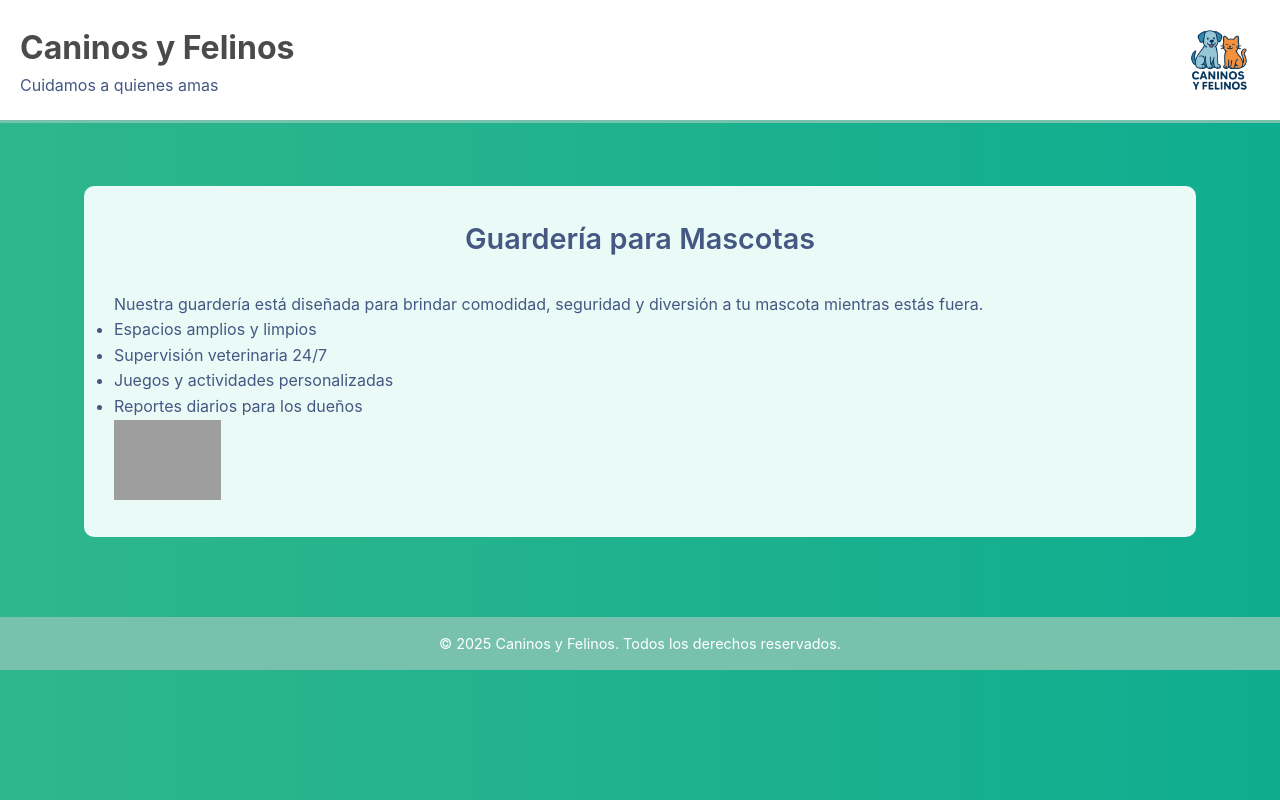
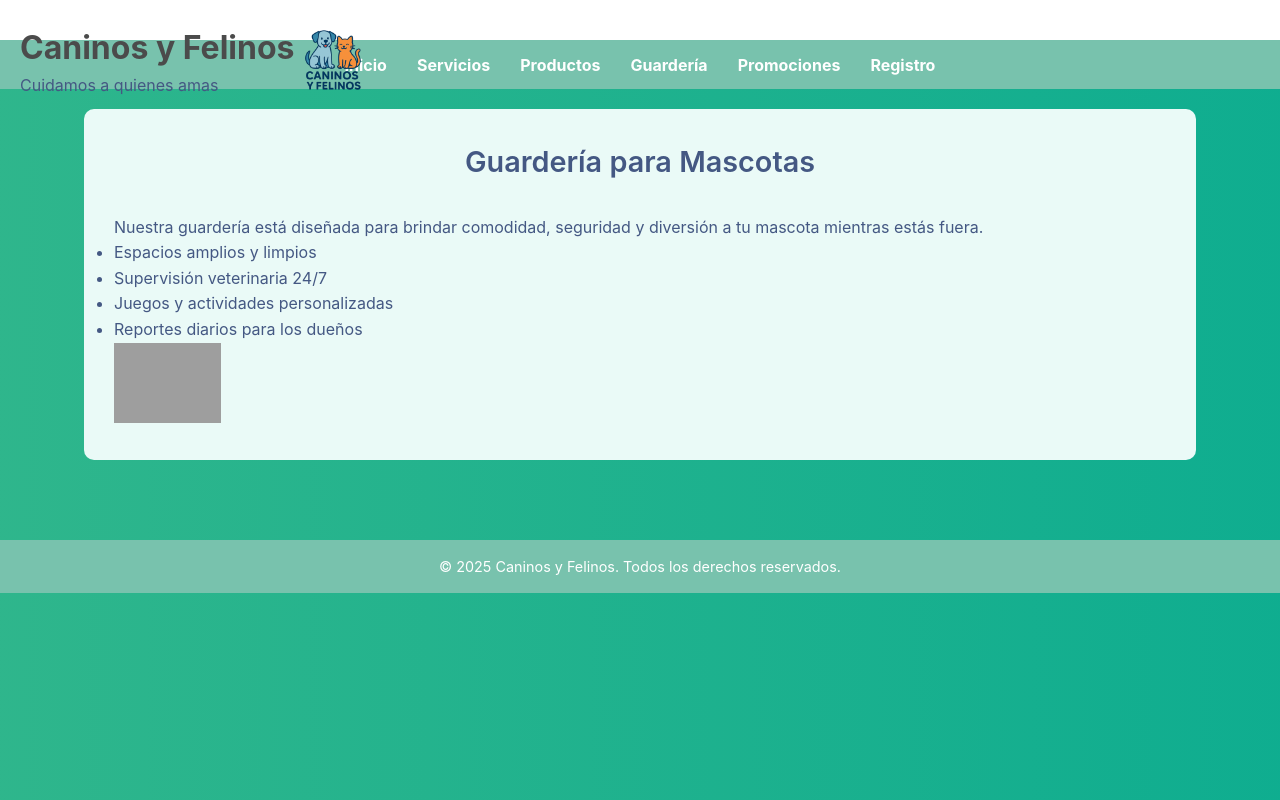
Before and after one commit to Santiago1924/ejer_duvan_villanueva, a plain HTML site: page guarderia.html in a window 1280 px wide. Drawn offline with Linux system fonts and the light colour scheme; grey boxes are pictures that could not be loaded.

Commit message:
Cambio en el style

```diff
--- a/CSS.css/style.css
+++ b/CSS.css/style.css
@@ -20,24 +20,20 @@ body {
   max-width: 1200px;
   margin: auto;
   padding: 20px;
-  margin-top: 120px; /* Compensa altura del header fijo */
 }
 
 /* ----------------------------
    ENCABEZADO Y LOGO
 ----------------------------- */
 header {
-  position: fixed;
-  top: 0;
-  left: 0;
-  width: 100%;
   background-color: #fff;
   border-bottom: 3px solid #78c2ad;
   padding: 20px;
-  z-index: 1000;
 }
 
 .header-content {
+  position: fixed;
+
   display: flex;
   justify-content: space-between;
   align-items: center;
@@ -181,6 +177,17 @@ form textarea {
   border-radius: 5px;
 }
 
+/* ----------------------------
+   PIE DE PÁGINA
+----------------------------- */
+footer {
+  background-color: #78c2ad;
+  color: white;
+  text-align: center;
+  padding: 15px;
+  margin-top: 40px;
+  font-size: 0.9rem;
+}
 input, select, textarea, button {
   width: 100%;
   padding: 10px;
@@ -201,15 +208,3 @@ button {
 button:hover {
   background-color: #45a049;
 }
-
-/* ----------------------------
-   PIE DE PÁGINA
------------------------------ */
-footer {
-  background-color: #78c2ad;
-  color: white;
-  text-align: center;
-  padding: 15px;
-  margin-top: 40px;
-  font-size: 0.9rem;
-}
```
